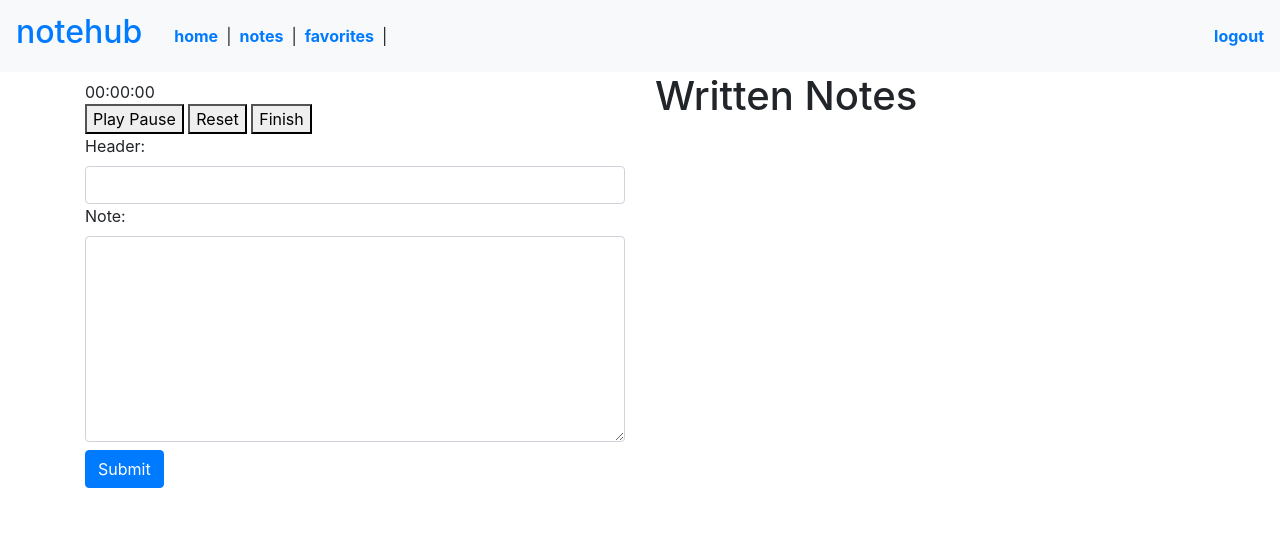
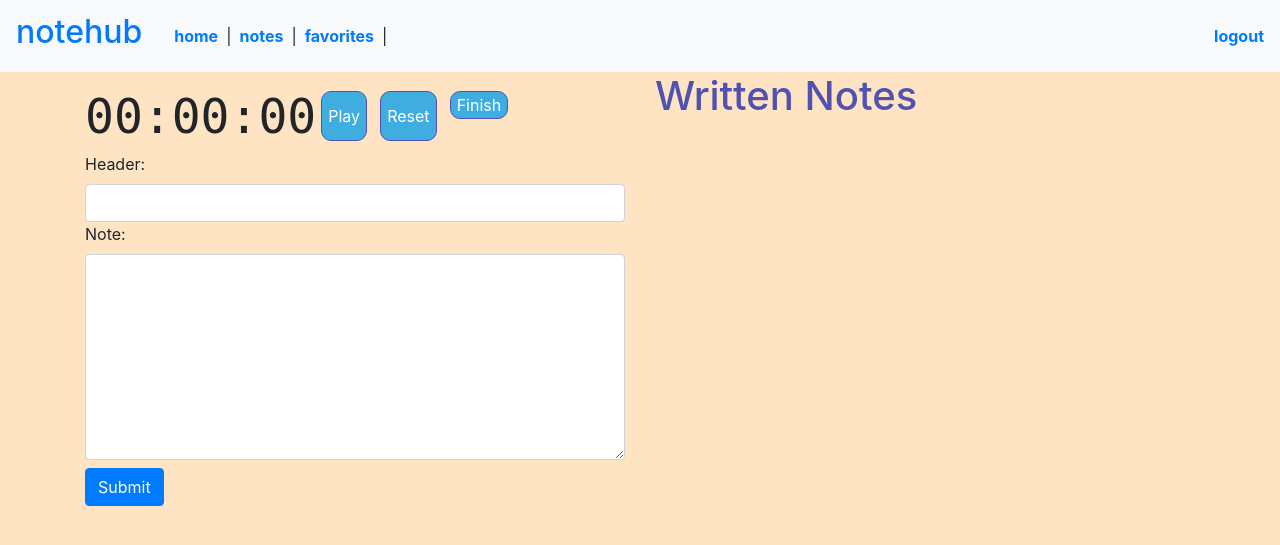
Before and after one commit to Kquach12/Notehub---Solo-Project, a Flask app: template flask_app/templates/create_notes.html in a window 1280 px wide. Shown: the top 545 px of the page. Run offline with Flask 2, Linux system fonts and the light colour scheme; the template is opened without the code that fills it, so the values that code supplies are empty; some libraries are stand-ins or nearby versions.

Commit message:
CSS - Stopwatch and dashboard color scheme

```diff
--- /dev/null
+++ b/flask_app/static/style.css
@@ -0,0 +1,72 @@
+.stopwatch{
+    display: flex;
+    align-items: center;
+}
+
+.time {
+    font-family: "Roboto Mono", monospace;
+    font-weight: 300;
+    font-size: 48px;
+    margin-right: 5px;
+}
+
+.controls {
+    display: flex;
+    justify-content: space-between;
+    height: 50px;
+    width: 187px;
+}
+
+
+
+#playButton {
+    display: block;
+}
+
+#pauseButton {
+    display: none;
+}
+
+.chapter-info{
+    border-bottom: 3px solid black;
+}
+
+/* COLOR SCHEME */
+
+body{
+    background-color: bisque;
+}
+
+h1{
+    color: rgb(81, 81, 177);
+}
+
+.header{
+    background-color: white;
+    border-bottom: 2px solid rgb(81, 81, 177);
+}
+
+.header a{
+    color: rgb(81, 81, 177);
+}
+
+button{
+    background-color: rgb(64, 173, 224);
+    color: white;
+    border: 1px solid rgb(81, 81, 177);
+    border-radius: 10px;
+}
+
+
+.card{
+    border: 2px solid rgb(64, 173, 224);
+    color: black;
+}
+
+.card a{
+    color: rgb(81, 81, 177);
+}
+.card a:hover{
+    text-decoration: none;
+    color: rgb(64, 173, 224);
+}
```
Also changed, not shown: flask_app/templates/dashboard.html (+14 -8 lines).
